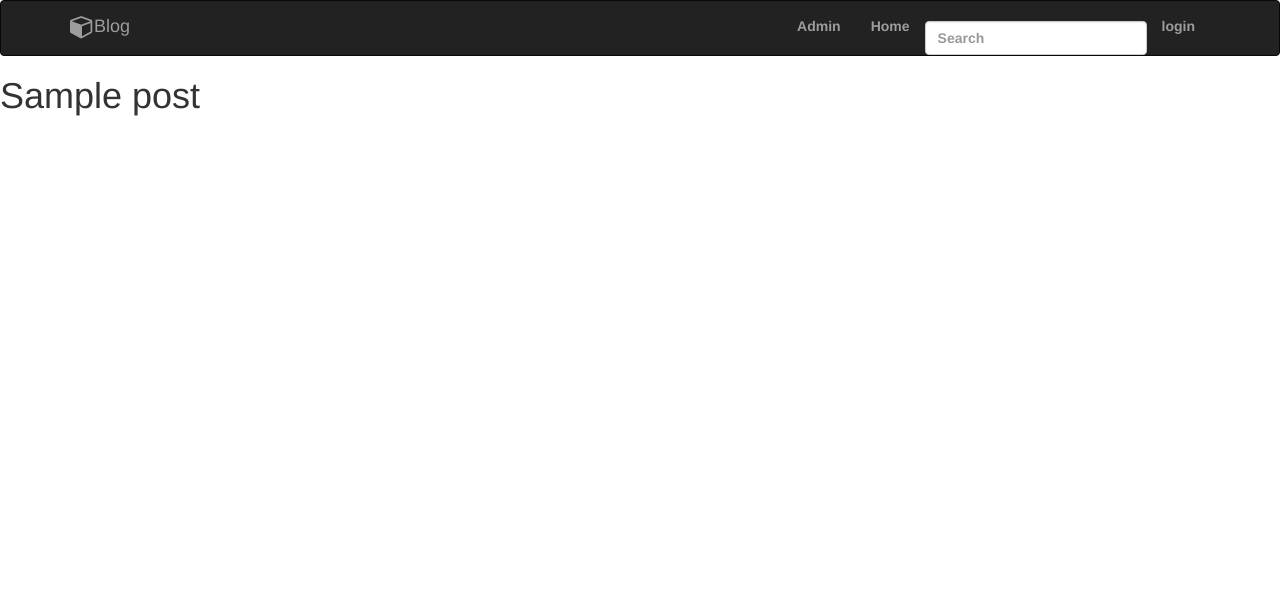
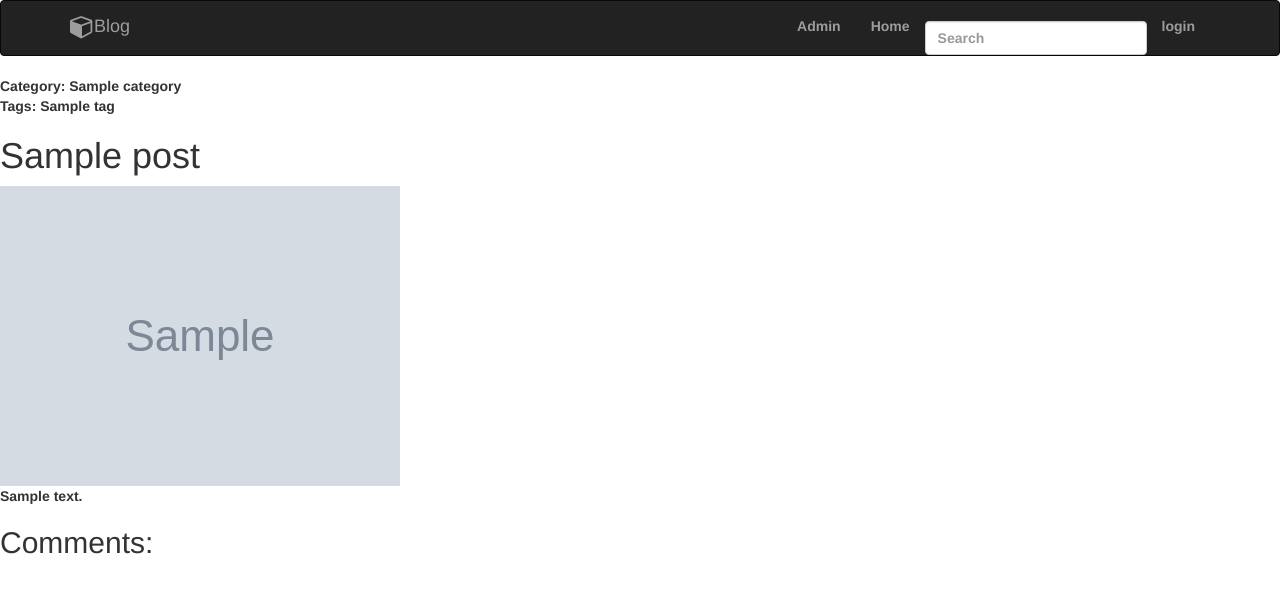
Before and after one commit to MonicaArmanyos/BlogProject, a Django app: template blog/templates/post.html in a window 1280 px wide. Shown: the top 593 px of the page. Run offline with Django 3.2, Linux system fonts and the light colour scheme; the template is opened without the code that fills it: most values are stand-ins (such as "Sample title", 1, 10 or a date in 2020); grey boxes marked "Sample" are stand-in pictures; some libraries are stand-ins or nearby versions.

```diff
--- a/blog/models.py
+++ b/blog/models.py
@@ -46,7 +46,8 @@ class Likes(models.Model):
 
 class Tags(models.Model):
 	tag_name=models.CharField(max_length = 15)
-	post = models.ManyToManyField(Posts)
+	post = models.ManyToManyField(Posts,related_name='post_tags')
+	#related_name is the name you use when accessing the model from the related one(Posts model)
 	def __str__(self):
 		return self.tag_name
 
--- a/blog/templates/post.html
+++ b/blog/templates/post.html
@@ -8,7 +8,24 @@
 {% extends "homepage/base.html" %}
 {% block main_block %}
     {% load static %}
+<div>
+    Category: {{category}}
+
+</div>
+<div>Tags:
+    {% for t in tags%}
+       {{t}}
+    {% endfor %}
+</div>
 <h1>{{post.title}}</h1>
+<div>
+    <img src="{{post.picture}}"/>
+</div>
+<div>{{post.content}}</div>
+<div id="comments">
+    <h2>Comments:</h2>
+
+</div>
 
 {% endblock %}
 </body>
```
Also changed, not shown: blog/views.py (+6 -2 lines), blog/migrations/0002_auto_20180217_0452.py (added), 3 other files.
